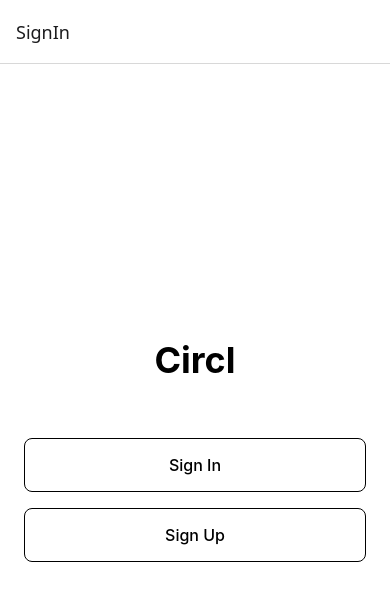
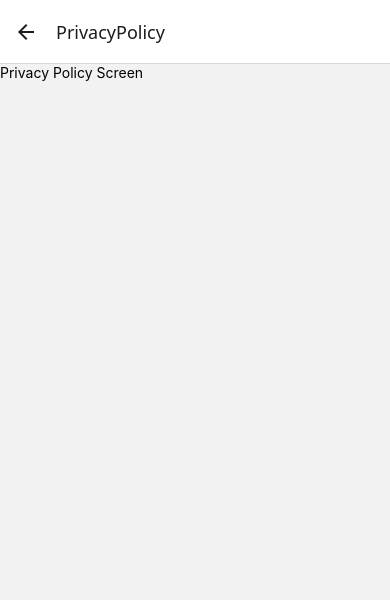
Before and after one commit to JackieLiPera/butler, a React Native app: screen /PrivacyPolicy in a window 390 px wide. Shown: the top 600 px of the page. Built offline with nearby package versions, Linux system fonts and the light colour scheme; no server answers.

Commit message:
Add privacy policy placeholder

```diff
--- a/navigation/AppNavigator.tsx
+++ b/navigation/AppNavigator.tsx
@@ -9,6 +9,7 @@ import { auth } from "../firebase/config";
 import ManageAccountScreen from "../screens/ManageAccountScreen";
 import HistoryScreen from "../screens/HistoryScreen";
 import SettingsScreen from "../screens/SettingsScreen";
+import PrivacyPolicyScreen from "../screens/PrivacyPolicyScreen";
 
 const Stack = createNativeStackNavigator();
 
@@ -23,6 +24,7 @@ export default function AppNavigator() {
         <Stack.Screen name="ManageAccount" component={ManageAccountScreen} />
         <Stack.Screen name="History" component={HistoryScreen} />
         <Stack.Screen name="Settings" component={SettingsScreen} />
+        <Stack.Screen name="PrivacyPolicy" component={PrivacyPolicyScreen} />
       </Stack.Navigator>
     </NavigationContainer>
   );
--- /dev/null
+++ b/screens/PrivacyPolicyScreen.tsx
@@ -0,0 +1,9 @@
+import { Text, View } from "react-native";
+
+export default function PrivacyPolicyScreen() {
+  return (
+    <View>
+      <Text>Privacy Policy Screen</Text>
+    </View>
+  );
+}
```
